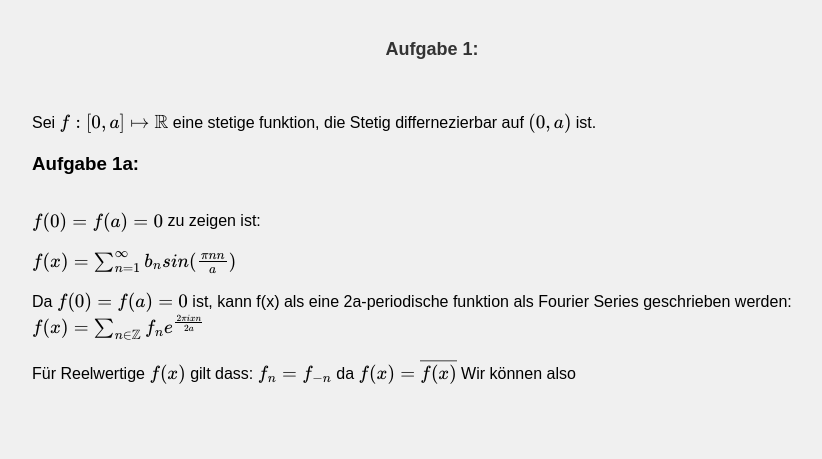
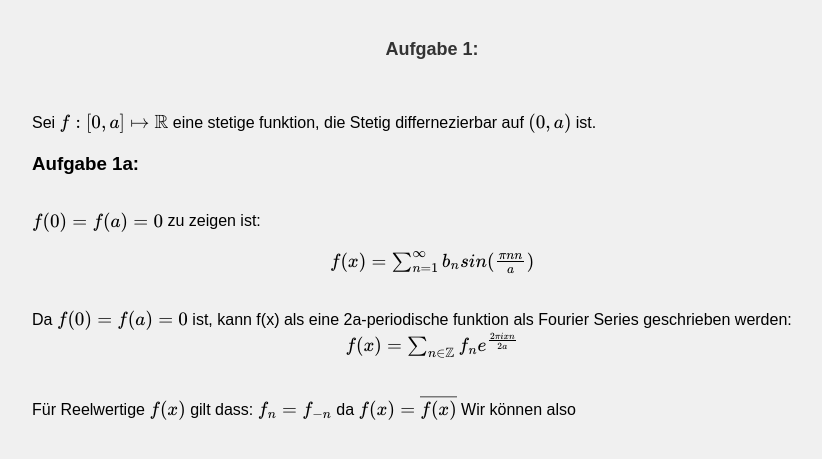
Before and after one commit to OliverNagl/OliverNagl.github.io, a plain HTML site: page Studies/SemesterIII/MMP/Serie3.html in a window 1280 px wide. Shown: the part 121-580 px from the top of the page, without its empty margins (208-1030 px from the left). Drawn offline with nearby package versions, Linux system fonts and the light colour scheme.

Commit message:
center line

```diff
--- a/Studies/SemesterIII/MMP/Serie3.html
+++ b/Studies/SemesterIII/MMP/Serie3.html
@@ -32,11 +32,13 @@
         <h3>Aufgabe 1a:</h3>
         <br>
         \( f(0) = f(a) = 0 \) zu zeigen ist: <br> <br>
-        \( f(x) = \sum_{n=1}^{\infty}b_n sin(\frac{\pi n n}{a}) \) <br> <br>
+        <div class="centered-line">\( f(x) = \sum_{n=1}^{\infty}b_n sin(\frac{\pi n n}{a}) \) </div> <br> <br>
 
         Da \( f(0) = f(a) = 0 \) ist, kann f(x) als eine 2a-periodische funktion als Fourier Series geschrieben werden: <br>
-        \( f(x) = \sum_{n \in \mathbb{Z}} f_n e^{\frac{2\pi ixn}{2a}} \) <br> <br>
+        <div class="centered-line">\( f(x) = \sum_{n \in \mathbb{Z}} f_n e^{\frac{2\pi ixn}{2a}} \) </div> <br> <br>
         Für Reelwertige \( f(x) \) gilt dass: \( f_n = f_{-n} \) da \(f(x) = \overline{f(x)} \)
+
+
         Wir können also
     </section>
 
```
